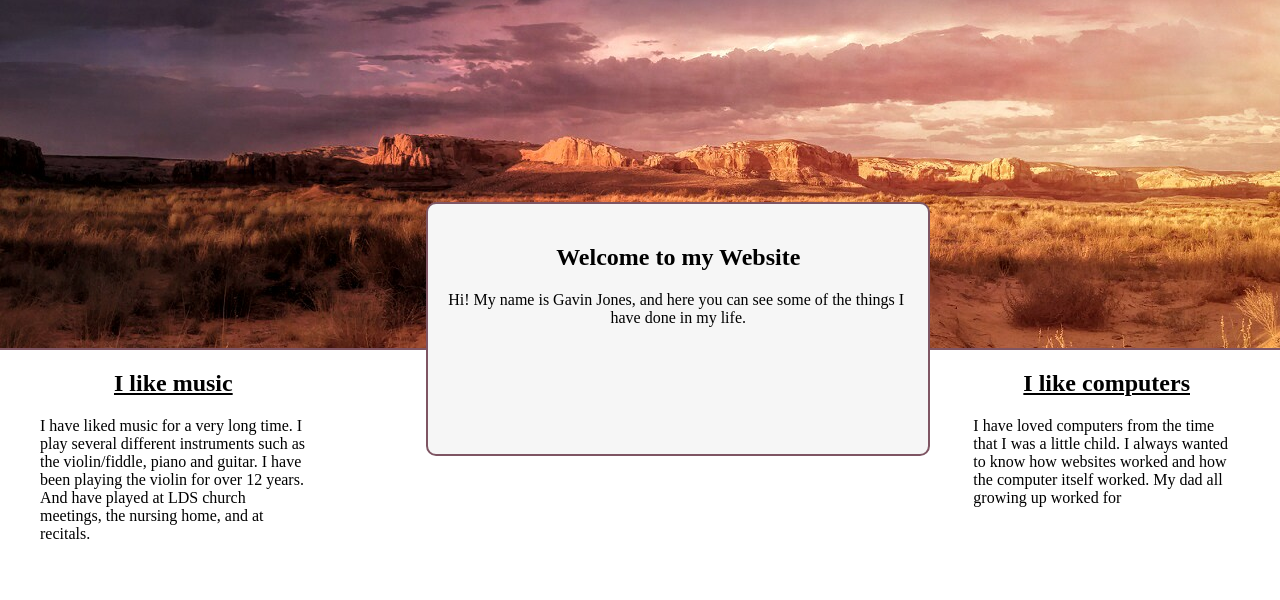
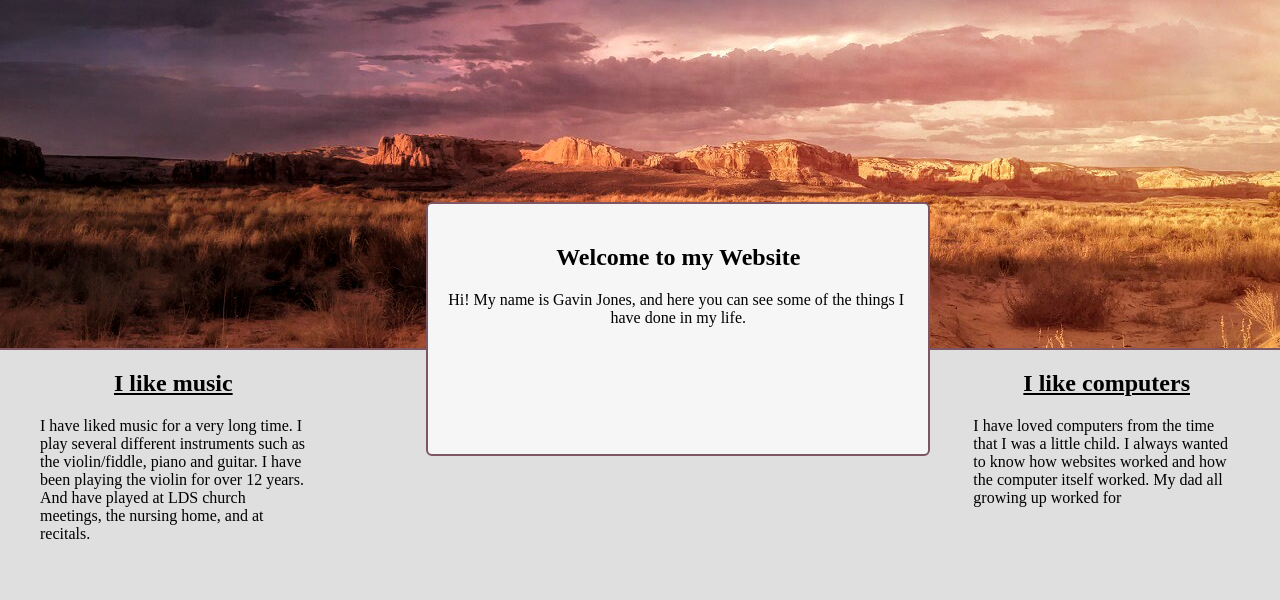
Before and after one commit to gjo603/portfolio-project-g, a PHP site: page /about/about.html in a window 1280 px wide; the page is wider, and only the part inside the window is pictured. Shown: the part 200-800 px from the top of that part. Run offline with PHP 8.4, Linux system fonts and the light colour scheme.

Commit message:
fixed styles

```diff
--- a/about/about.css
+++ b/about/about.css
@@ -55,7 +55,7 @@ a:hover {
   bottom: 0;
   margin-bottom: 0;
   justify-content: center;
-  background-color: white;
+  background-color: rgb(223, 223, 223);
   position: absolute;
   width: 100vw;
   height: 250px;
@@ -87,7 +87,7 @@ a:hover {
   width: 500px;
   height: 250px;
   background-color: #f6f6f6;
-  border-radius: 10px;
+  border-radius: 6px;
   margin-left: 33.3vw;
   margin-right: 40vw;
   margin-top: 40vh;
```
